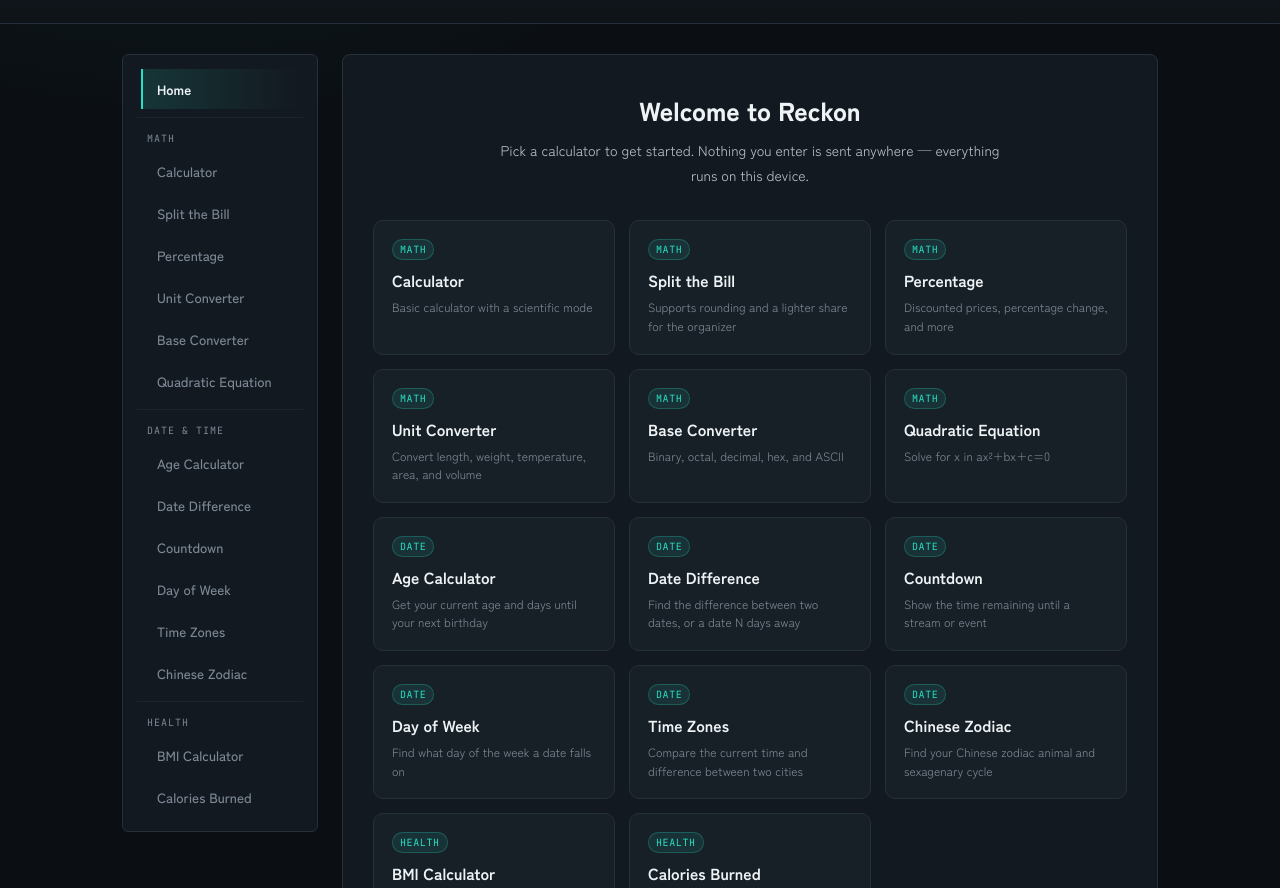
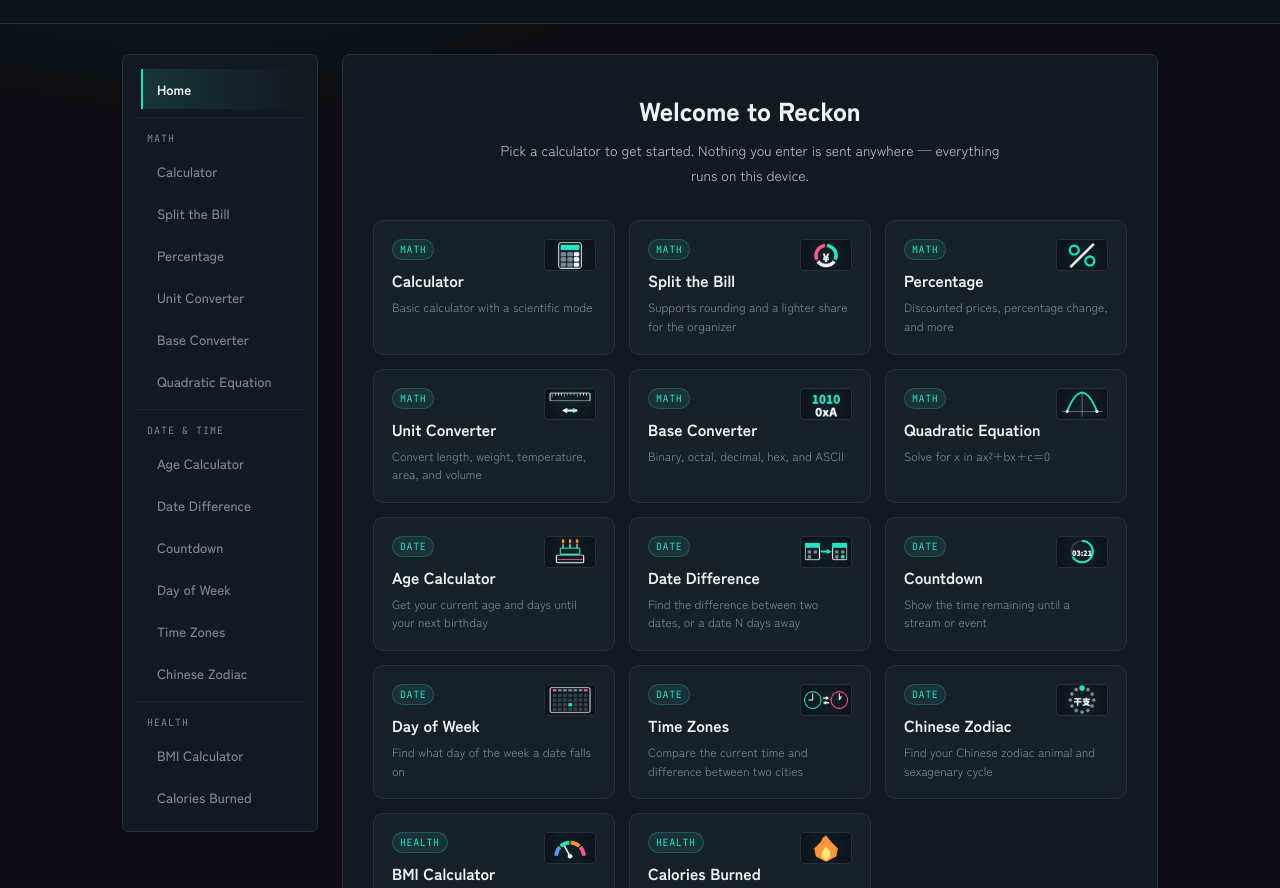
Before and after one commit to daigorou-addon/reckon, a plain HTML site: page index.html in a window 1280 px wide. Shown: the part 59-947 px from the top of the page. Drawn offline with Linux system fonts and the light colour scheme.

Commit message:
Add files via upload

```diff
--- a/index.html
+++ b/index.html
@@ -73,20 +73,20 @@
           <h2 data-i18n="home_title">Reckonへようこそ</h2>
           <p data-i18n="home_lead">使いたい計算ツールを選んでください。入力した内容は送信されず、この端末の中だけで計算されます。</p>
           <div class="home-grid">
-            <button class="home-card" data-goto="calc"><span class="home-card-tag" data-i18n="home_tag_math">MATH</span><h3 data-i18n="nav_calc">電卓</h3><p data-i18n="home_desc_calc">基本計算と関数電卓モード</p></button>
-            <button class="home-card" data-goto="splitbill"><span class="home-card-tag" data-i18n="home_tag_math">MATH</span><h3 data-i18n="nav_splitbill">割り勘計算</h3><p data-i18n="home_desc_splitbill">端数調整・幹事多めにも対応</p></button>
-            <button class="home-card" data-goto="percent"><span class="home-card-tag" data-i18n="home_tag_math">MATH</span><h3 data-i18n="nav_percent">パーセント計算</h3><p data-i18n="home_desc_percent">割引後の価格や増減率をまとめて計算</p></button>
-            <button class="home-card" data-goto="unitconvert"><span class="home-card-tag" data-i18n="home_tag_math">MATH</span><h3 data-i18n="nav_unitconvert">単位変換</h3><p data-i18n="home_desc_unitconvert">長さ・重さ・温度・面積・体積を変換</p></button>
-            <button class="home-card" data-goto="baseconvert"><span class="home-card-tag" data-i18n="home_tag_math">MATH</span><h3 data-i18n="nav_baseconvert">進数変換</h3><p data-i18n="home_desc_baseconvert">2進数・8進数・10進数・16進数・ASCII</p></button>
-            <button class="home-card" data-goto="quadratic"><span class="home-card-tag" data-i18n="home_tag_math">MATH</span><h3 data-i18n="nav_quadratic">二次方程式</h3><p data-i18n="home_desc_quadratic">ax²+bx+c=0 の解を求める</p></button>
-            <button class="home-card" data-goto="age"><span class="home-card-tag" data-i18n="home_tag_date">DATE</span><h3 data-i18n="nav_age">年齢計算</h3><p data-i18n="home_desc_age">生年月日から今の年齢と、次の誕生日までの日数を出す</p></button>
-            <button class="home-card" data-goto="datediff"><span class="home-card-tag" data-i18n="home_tag_date">DATE</span><h3 data-i18n="nav_datediff">日付差分計算</h3><p data-i18n="home_desc_datediff">2つの日付の差、またはN日後・N日前の日付を出す</p></button>
-            <button class="home-card" data-goto="countdown"><span class="home-card-tag" data-i18n="home_tag_date">DATE</span><h3 data-i18n="nav_countdown">カウントダウン</h3><p data-i18n="home_desc_countdown">配信開始やイベントまでの残り時間を表示する</p></button>
-            <button class="home-card" data-goto="weekday"><span class="home-card-tag" data-i18n="home_tag_date">DATE</span><h3 data-i18n="nav_weekday">曜日計算</h3><p data-i18n="home_desc_weekday">指定した日付の曜日を調べる</p></button>
-            <button class="home-card" data-goto="timezone"><span class="home-card-tag" data-i18n="home_tag_date">DATE</span><h3 data-i18n="nav_timezone">時差計算</h3><p data-i18n="home_desc_timezone">2つの都市の現在時刻と時差を比較する</p></button>
-            <button class="home-card" data-goto="zodiac"><span class="home-card-tag" data-i18n="home_tag_date">DATE</span><h3 data-i18n="nav_zodiac">干支・十二支</h3><p data-i18n="home_desc_zodiac">生まれ年から十二支と干支を調べる</p></button>
-            <button class="home-card" data-goto="bmi"><span class="home-card-tag" data-i18n="home_tag_health">HEALTH</span><h3 data-i18n="nav_bmi">BMI計算</h3><p data-i18n="home_desc_bmi">身長・体重からBMIと適正体重を出す</p></button>
-            <button class="home-card" data-goto="calorie"><span class="home-card-tag" data-i18n="home_tag_health">HEALTH</span><h3 data-i18n="nav_calorie">消費カロリー</h3><p data-i18n="home_desc_calorie">運動の種類・時間から消費カロリーを出す</p></button>
+            <button class="home-card" data-goto="calc"><img class="home-card-thumb" src="img/home/calc.png" alt="" width="52" height="32" loading="lazy" onerror="this.remove()"><span class="home-card-tag" data-i18n="home_tag_math">MATH</span><h3 data-i18n="nav_calc">電卓</h3><p data-i18n="home_desc_calc">基本計算と関数電卓モード</p></button>
+            <button class="home-card" data-goto="splitbill"><img class="home-card-thumb" src="img/home/splitbill.png" alt="" width="52" height="32" loading="lazy" onerror="this.remove()"><span class="home-card-tag" data-i18n="home_tag_math">MATH</span><h3 data-i18n="nav_splitbill">割り勘計算</h3><p data-i18n="home_desc_splitbill">端数調整・幹事多めにも対応</p></button>
+            <button class="home-card" data-goto="percent"><img class="home-card-thumb" src="img/home/percent.png" alt="" width="52" height="32" loading="lazy" onerror="this.remove()"><span class="home-card-tag" data-i18n="home_tag_math">MATH</span><h3 data-i18n="nav_percent">パーセント計算</h3><p data-i18n="home_desc_percent">割引後の価格や増減率をまとめて計算</p></button>
+            <button class="home-card" data-goto="unitconvert"><img class="home-card-thumb" src="img/home/unitconvert.png" alt="" width="52" height="32" loading="lazy" onerror="this.remove()"><span class="home-card-tag" data-i18n="home_tag_math">MATH</span><h3 data-i18n="nav_unitconvert">単位変換</h3><p data-i18n="home_desc_unitconvert">長さ・重さ・温度・面積・体積を変換</p></button>
+            <button class="home-card" data-goto="baseconvert"><img class="home-card-thumb" src="img/home/baseconvert.png" alt="" width="52" height="32" loading="lazy" onerror="this.remove()"><span class="home-card-tag" data-i18n="home_tag_math">MATH</span><h3 data-i18n="nav_baseconvert">進数変換</h3><p data-i18n="home_desc_baseconvert">2進数・8進数・10進数・16進数・ASCII</p></button>
+            <button class="home-card" data-goto="quadratic"><img class="home-card-thumb" src="img/home/quadratic.png" alt="" width="52" height="32" loading="lazy" onerror="this.remove()"><span class="home-card-tag" data-i18n="home_tag_math">MATH</span><h3 data-i18n="nav_quadratic">二次方程式</h3><p data-i18n="home_desc_quadratic">ax²+bx+c=0 の解を求める</p></button>
+            <button class="home-card" data-goto="age"><img class="home-card-thumb" src="img/home/age.png" alt="" width="52" height="32" loading="lazy" onerror="this.remove()"><span class="home-card-tag" data-i18n="home_tag_date">DATE</span><h3 data-i18n="nav_age">年齢計算</h3><p data-i18n="home_desc_age">生年月日から今の年齢と、次の誕生日までの日数を出す</p></button>
+            <button class="home-card" data-goto="datediff"><img class="home-card-thumb" src="img/home/datediff.png" alt="" width="52" height="32" loading="lazy" onerror="this.remove()"><span class="home-card-tag" data-i18n="home_tag_date">DATE</span><h3 data-i18n="nav_datediff">日付差分計算</h3><p data-i18n="home_desc_datediff">2つの日付の差、またはN日後・N日前の日付を出す</p></button>
+            <button class="home-card" data-goto="countdown"><img class="home-card-thumb" src="img/home/countdown.png" alt="" width="52" height="32" loading="lazy" onerror="this.remove()"><span class="home-card-tag" data-i18n="home_tag_date">DATE</span><h3 data-i18n="nav_countdown">カウントダウン</h3><p data-i18n="home_desc_countdown">配信開始やイベントまでの残り時間を表示する</p></button>
+            <button class="home-card" data-goto="weekday"><img class="home-card-thumb" src="img/home/weekday.png" alt="" width="52" height="32" loading="lazy" onerror="this.remove()"><span class="home-card-tag" data-i18n="home_tag_date">DATE</span><h3 data-i18n="nav_weekday">曜日計算</h3><p data-i18n="home_desc_weekday">指定した日付の曜日を調べる</p></button>
+            <button class="home-card" data-goto="timezone"><img class="home-card-thumb" src="img/home/timezone.png" alt="" width="52" height="32" loading="lazy" onerror="this.remove()"><span class="home-card-tag" data-i18n="home_tag_date">DATE</span><h3 data-i18n="nav_timezone">時差計算</h3><p data-i18n="home_desc_timezone">2つの都市の現在時刻と時差を比較する</p></button>
+            <button class="home-card" data-goto="zodiac"><img class="home-card-thumb" src="img/home/zodiac.png" alt="" width="52" height="32" loading="lazy" onerror="this.remove()"><span class="home-card-tag" data-i18n="home_tag_date">DATE</span><h3 data-i18n="nav_zodiac">干支・十二支</h3><p data-i18n="home_desc_zodiac">生まれ年から十二支と干支を調べる</p></button>
+            <button class="home-card" data-goto="bmi"><img class="home-card-thumb" src="img/home/bmi.png" alt="" width="52" height="32" loading="lazy" onerror="this.remove()"><span class="home-card-tag" data-i18n="home_tag_health">HEALTH</span><h3 data-i18n="nav_bmi">BMI計算</h3><p data-i18n="home_desc_bmi">身長・体重からBMIと適正体重を出す</p></button>
+            <button class="home-card" data-goto="calorie"><img class="home-card-thumb" src="img/home/calorie.png" alt="" width="52" height="32" loading="lazy" onerror="this.remove()"><span class="home-card-tag" data-i18n="home_tag_health">HEALTH</span><h3 data-i18n="nav_calorie">消費カロリー</h3><p data-i18n="home_desc_calorie">運動の種類・時間から消費カロリーを出す</p></button>
           </div>
         </div>
       </div>
--- a/style.css
+++ b/style.css
@@ -461,6 +461,7 @@
 .home-content > p{text-align:center;max-width:520px;margin:0 auto 32px;}
 .home-grid{display:grid;grid-template-columns:repeat(auto-fill, minmax(200px, 1fr));gap:14px;}
 .home-card{
+  position:relative;
   display:flex;
   flex-direction:column;
   align-items:flex-start;
@@ -475,6 +476,17 @@
   transition:border-color .15s, transform .15s, background .15s;
 }
 .home-card:hover{border-color:var(--accent);background:var(--raised);transform:translateY(-2px);}
+.home-card-thumb{
+  position:absolute;
+  top:18px;
+  right:18px;
+  width:52px;
+  height:32px;
+  object-fit:cover;
+  border:1px solid var(--line);
+  border-radius:4px;
+  background:var(--panel-2);
+}
 .home-card-tag{
   font-family:var(--mono);
   font-size:10px;
```
Also changed, not shown: img/home/age.png (added), img/home/baseconvert.png (added), img/home/bmi.png (added), img/home/calc.png (added), img/home/calorie.png (added), img/home/countdown.png (added), img/home/datediff.png (added), img/home/percent.png (added), img/home/quadratic.png (added), img/home/splitbill.png (added), img/home/timezone.png (added), img/home/unitconvert.png (added), img/home/weekday.png (added), img/home/zodiac.png (added).
